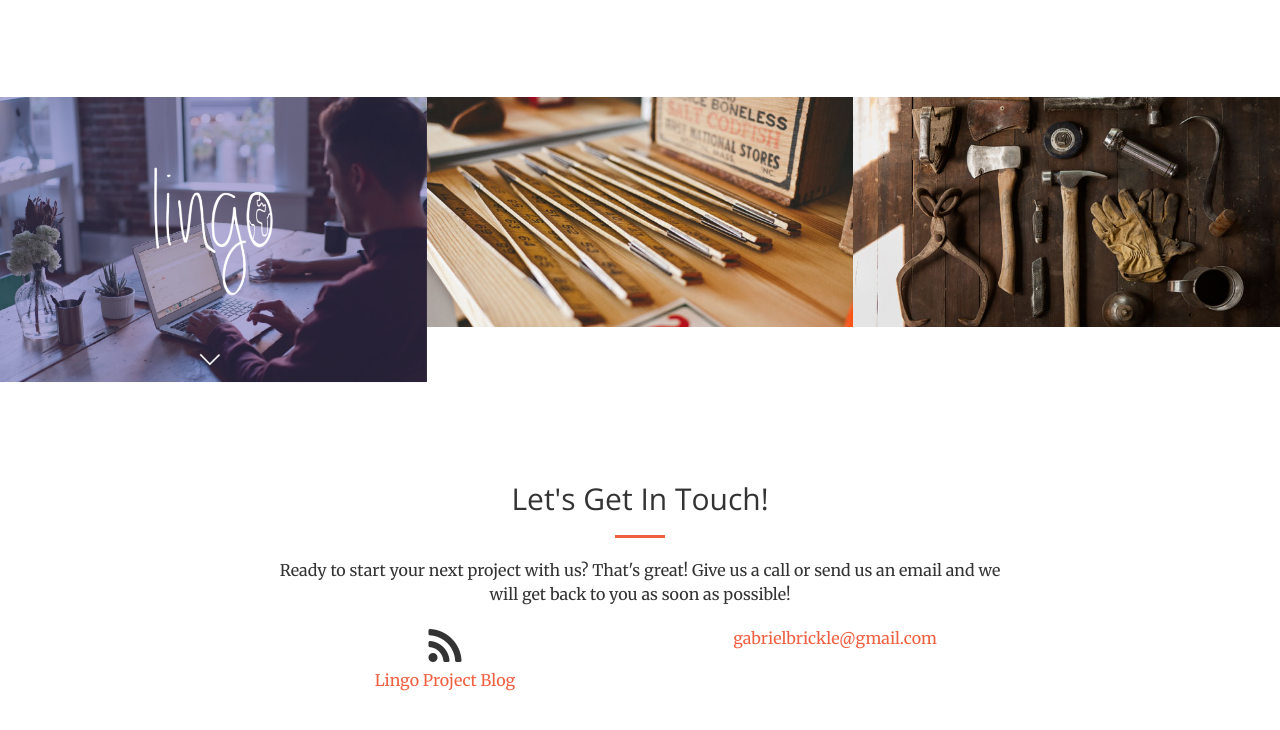
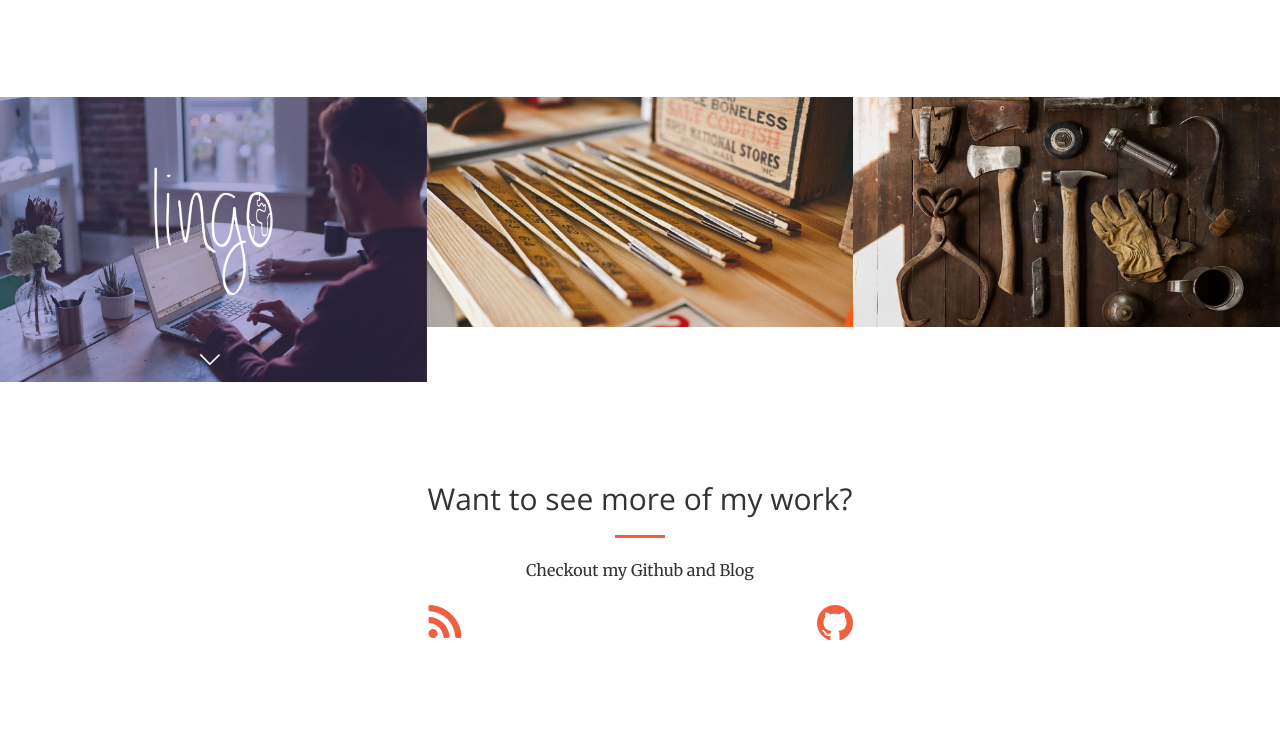
Before and after one commit to gabrielbrickle/Portfolio, a website: page index.html in a window 1280 px wide. Shown: the part 1635-2365 px from the top of the page. Drawn offline with nearby package versions, Linux system fonts and the light colour scheme.

Commit message:
working on links to social sites

```diff
--- a/index.html
+++ b/index.html
@@ -192,17 +192,18 @@
         <div class="container">
             <div class="row">
                 <div class="col-lg-8 col-lg-offset-2 text-center">
-                    <h2 class="section-heading">Let's Get In Touch!</h2>
+                    <h2 class="section-heading">Want to see more of my work?</h2>
                     <hr class="primary">
-                    <p>Ready to start your next project with us? That's great! Give us a call or send us an email and we will get back to you as soon as possible!</p>
+                    <p>Checkout my Github and Blog</p>
                 </div>
                 <div class="col-lg-4 col-lg-offset-2 text-center">
-                    <i class="fa fa-rss fa-3x" aria-hidden="true"></i>
+                      <a href="https://wordpress.com/stats/insights/tiyfinalproject.wordpress.com</p>"><i class="fa fa-rss fa-3x" aria-hidden="true"></i></a>
 
-                    <a href="https://wordpress.com/stats/insights/tiyfinalproject.wordpress.com</p>"><p>Lingo Project Blog</p></a>
+
                 </div>
                 <div class="col-lg-4 text-center">
-                    <p><a href="gabrielbrickle@gmail.com">gabrielbrickle@gmail.com</a></p>
+                  <a href="https://github.com/gabrielbrickle"><i class="fa fa-github fa-3x" aria-hidden="true"></i></a>
+                    <!-- <p><a href="gabrielbrickle@gmail.com">gabrielbrickle@gmail.com</a></p> -->
                 </div>
             </div>
         </div>
```
